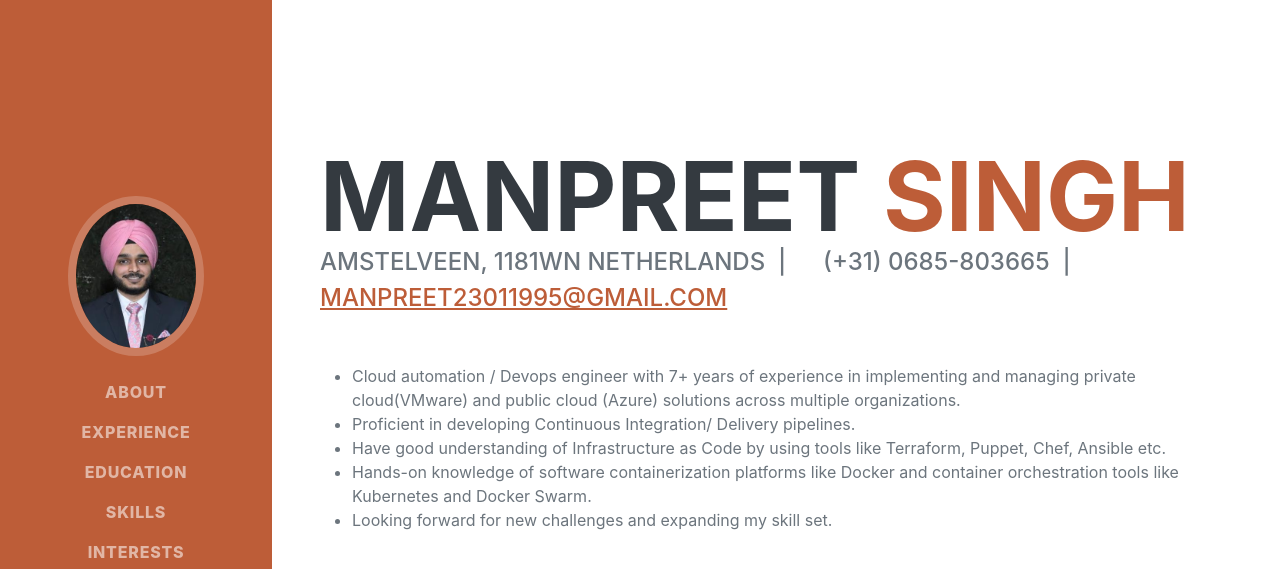
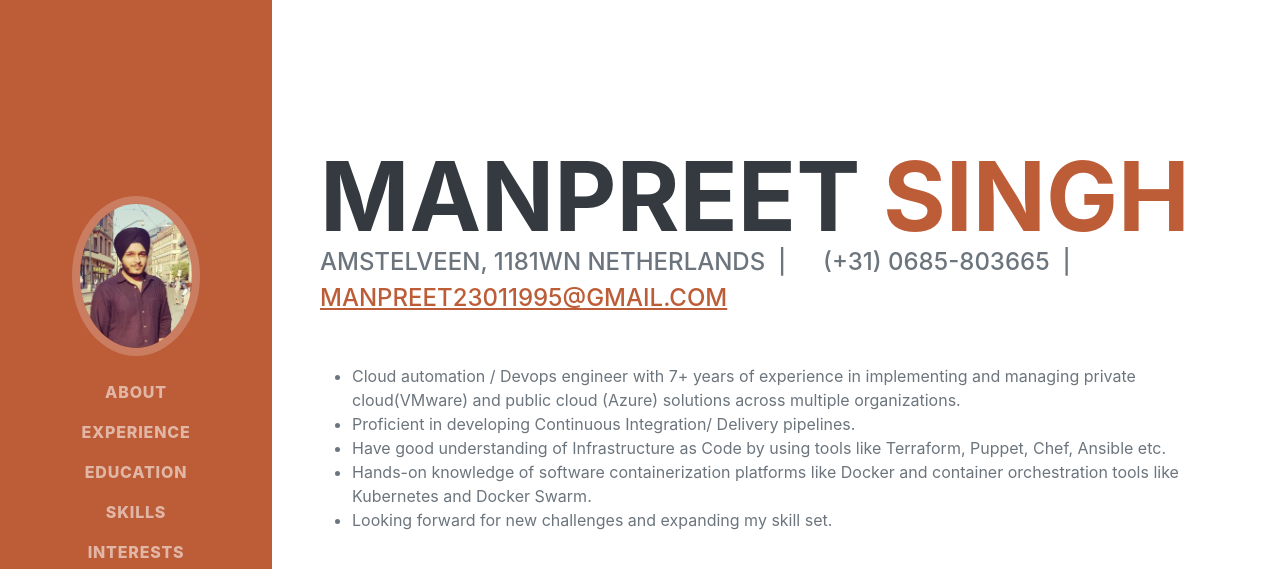
Before and after one commit to manpreet2301/resume, a website: page index.html in a window 1280 px wide. Shown: the top 569 px of the page. Drawn offline with nearby package versions, Linux system fonts and the light colour scheme; a web font is replaced by a local one.

Commit message:
change profile

```diff
--- a/index.html
+++ b/index.html
@@ -20,7 +20,7 @@
         <nav class="navbar navbar-expand-lg navbar-dark bg-primary fixed-top" id="sideNav">
             <a class="navbar-brand js-scroll-trigger" href="#page-top">
                 <span class="d-block d-lg-none">Manpreet Singh</span>
-                <span class="d-none d-lg-block"><img class="img-fluid img-profile rounded-circle mx-auto mb-2" src="dist/assets/img/profile.jpg" alt="..." /></span>
+                <span class="d-none d-lg-block"><img class="img-fluid img-profile rounded-circle mx-auto mb-2" src="dist/assets/img/profile1.jpg" alt="..." /></span>
             </a>
             <button class="navbar-toggler" type="button" data-bs-toggle="collapse" data-bs-target="#navbarResponsive" aria-controls="navbarResponsive" aria-expanded="false" aria-label="Toggle navigation"><span class="navbar-toggler-icon"></span></button>
             <div class="collapse navbar-collapse" id="navbarResponsive">
```
Also changed, not shown: dist/assets/img/profile.jpg (deleted), dist/assets/img/profile1.jpg (added).
